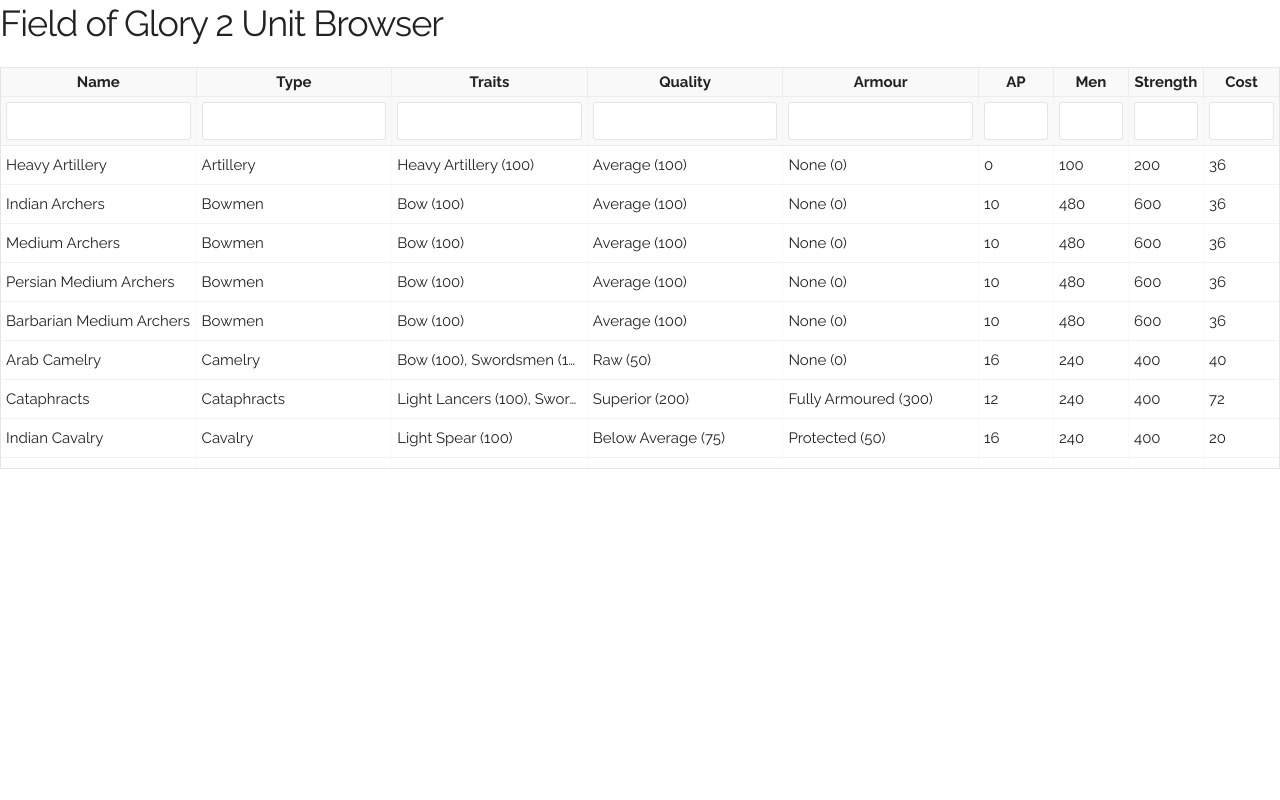
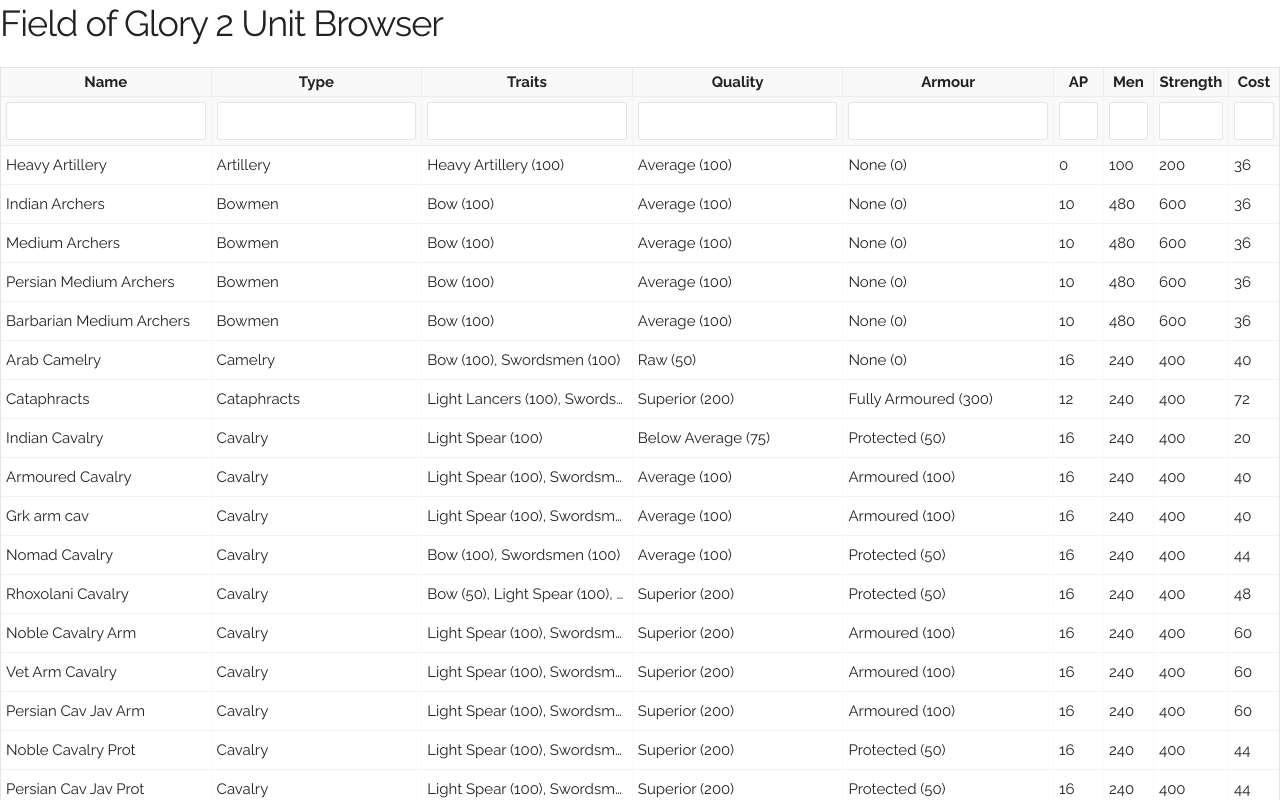
Before and after one commit to lawrie-sm/fog2-reference-sheet, a React (Create React App) app: page / in a window 1280 px wide. Shown: the top 800 px of the page. Built offline with nearby package versions, Linux system fonts and the light colour scheme.

Commit message:
Styling changes and row padding

```diff
--- a/src/App.js
+++ b/src/App.js
@@ -1,23 +1,28 @@
 import React, { Component } from 'react';
 import UnitTable from './components/UnitTable';
 import UnitData from './data/UnitData';
+import Footer from './components/Footer';
 import './styles/App.css';
 
 class App extends Component {
   render() {
     return (
-      <div className='app container'>
+      <div className='app'>
+        <div className="container">
           <div className='row'>
             <div className='twelve columns'>
               <h3>Field of Glory 2 Unit Browser</h3>
             </div>
           </div>
           <div className='row'>
-          <div className='twelve columns'>
+            <div className='twelve columns max-height'>
               <UnitTable units={UnitData} />
             </div>
           </div>
         </div>
+        < Footer/>
+      </div>
+
     );
   }
 }
--- /dev/null
+++ b/src/components/Footer.js
@@ -0,0 +1,9 @@
+import React from 'react';
+
+const Footer = ({props}) => (
+  <div id="footer">
+    © Lawrie Scott-McFarlane 2017
+  </div>
+);
+
+export default Footer
--- a/src/components/UnitTable.js
+++ b/src/components/UnitTable.js
@@ -44,12 +44,12 @@
       {
         Header: 'AP',
         accessor: 'AP',
-        maxWidth: 75
+        maxWidth: 50
       },
       {
         Header: 'Men',
         accessor: 'TotalMen',
-        maxWidth: 75
+        maxWidth: 50
       },
       {
         Header: 'Strength',
@@ -64,7 +64,7 @@
       {
         Header: 'Cost',
         accessor: 'Cost',
-        maxWidth: 75
+        maxWidth: 50
       }]};
   }
 
@@ -81,6 +81,7 @@
     showPageJump={false}
     defaultSorted={[{id: "Type"}]}
     filterable={true}
+    minRows={10}
     />
   );
   }
--- a/src/styles/index.css
+++ b/src/styles/index.css
@@ -1,4 +1,17 @@
-html, body, #root, .app
-{
-    height: 100%;
+#footer {
+  width: 100%;
+  height: 40px;
+  display: flex;
+  align-items: center;
+  justify-content: center;
+  background: rgba(0, 0, 0, 0.025);
 }
+
+#footer p {
+  margin: 0;
+  padding: 0;
+}
+
+.container {
+  padding-bottom: 40px;
+}
--- a/src/styles/react-table.css
+++ b/src/styles/react-table.css
@@ -469,7 +469,6 @@
 
 /* Fixed header and scrolling */
 .ReactTable {
-  height: 400px;
   overflow: auto;
 }
 
```
Lines whose indentation alone changed are shown as unchanged.
